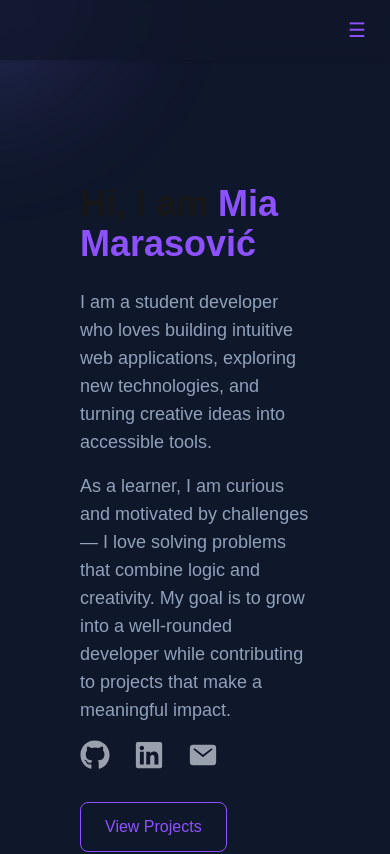
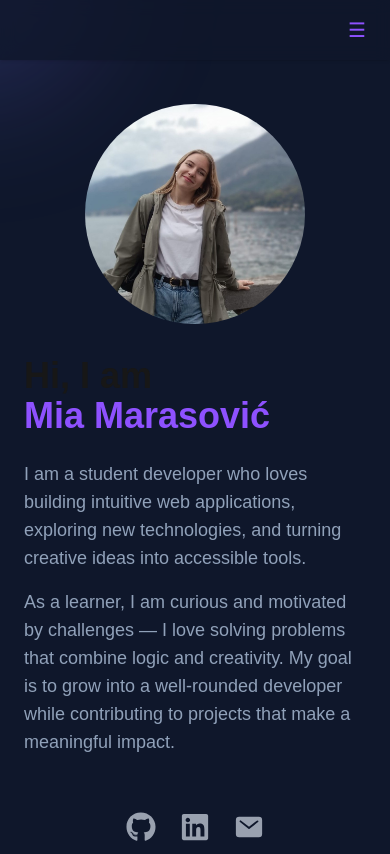
Before and after one commit to mmaras02/portfolio, a Next.js app: page / in a window 390 px wide. Shown: the top 854 px of the page. Built offline with nearby package versions, Linux system fonts and the light colour scheme.

Commit message:
about mobile responsiveness

```diff
--- a/src/components/About.tsx
+++ b/src/components/About.tsx
@@ -14,12 +14,13 @@ export const About = ({ sectionsRef, scrollToSection }: AboutProps) => {
             ref={(el) => {
                 sectionsRef.current["about"] = el;
             }}
-            className="flex items-center pt-16 relative z-20 my-30"
+            className="flex items-center pt-16 relative z-20 my-10 md:my-30"
         >
-            <div className="container mx-auto px-20 flex flex-col md:flex-row items-center justify-evenly">
+            <div className="container mx-auto px-6 md:px-20 flex flex-col-reverse md:flex-row items-center justify-evenly">
                 <div className="md:w-1/2 mb-12 md:mb-0">
                     <h1 className="text-4xl md:text-5xl lg:text-6xl font-bold mb-6">
-                        Hi, I am <span className="text-violet-500">{user.name}</span>
+                        Hi, I am <br className="block md:hidden" />
+                        <span className="text-violet-500">{user.name}</span>
                     </h1>
 
                     {user.about.map((text, idx) => (
@@ -28,7 +29,7 @@ export const About = ({ sectionsRef, scrollToSection }: AboutProps) => {
                         </p>
                     ))}
 
-                    <div className="flex space-x-6 mb-8">
+                    <div className="flex justify-center pt-10 md:justify-start space-x-6 mb-8">
                         <a
                             href={user.socials.github}
                             target="_blank"
@@ -53,7 +54,7 @@ export const About = ({ sectionsRef, scrollToSection }: AboutProps) => {
                         </a>
                     </div>
 
-                    <div className="flex space-x-4"
+                    <div className="flex justify-center md:justify-start space-x-4"
                         onClick={() => scrollToSection('projects')}>
                         <button className="px-6 py-3 border border-violet-500 text-violet-500 rounded-lg font-medium hover:bg-blue-50 transition-colors">
                             View Projects
@@ -64,9 +65,9 @@ export const About = ({ sectionsRef, scrollToSection }: AboutProps) => {
                     </div>
                 </div>
 
-                <div className="md:w-2/5">
-                    <div className="relative w-90 h-90 mx-auto animate-float">
-                        <div className="absolute inset-0 rounded-full ">
+                <div className="md:w-2/5 mb-8 md:mb-0">
+                    <div className="relative w-55 h-55 md:w-90 md:h-90 mx-auto animate-float">
+                        <div className="absolute inset-0 rounded-full">
                             <img
                                 src={user.image}
                                 alt={user.name}
@@ -74,6 +75,7 @@ export const About = ({ sectionsRef, scrollToSection }: AboutProps) => {
                             />
                         </div>
                     </div>
+
                 </div>
             </div>
         </section>
```
